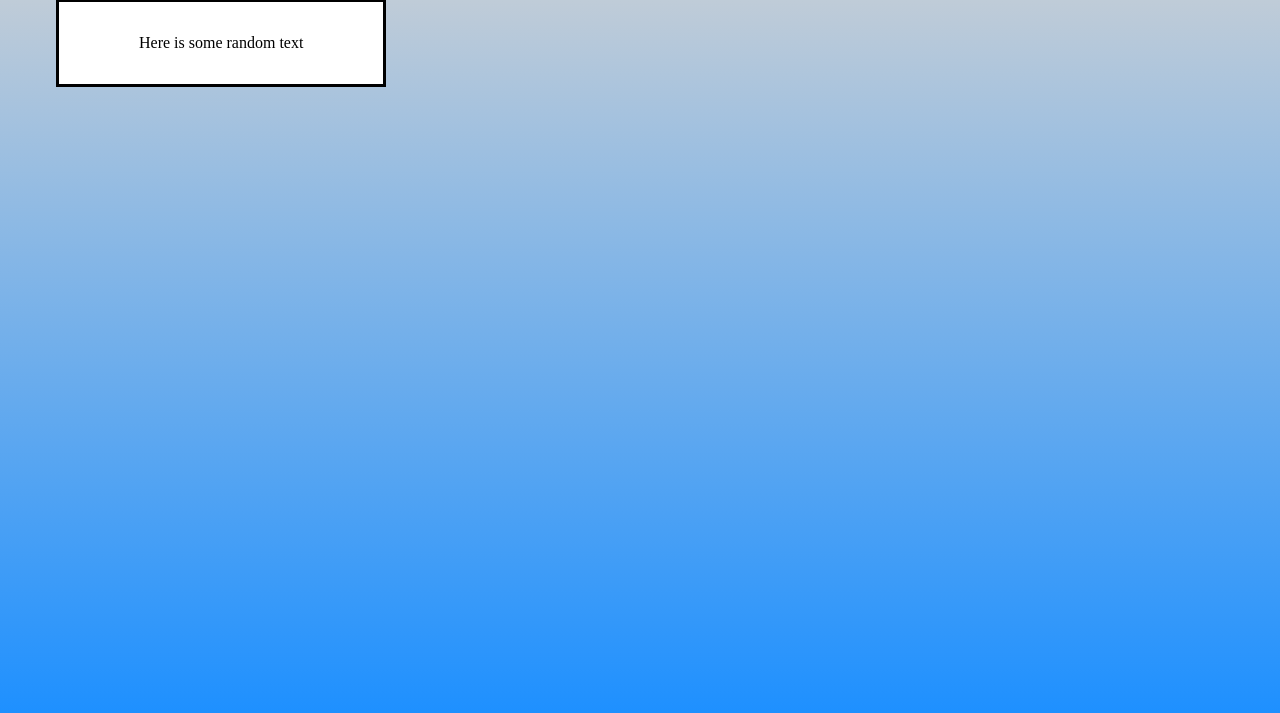
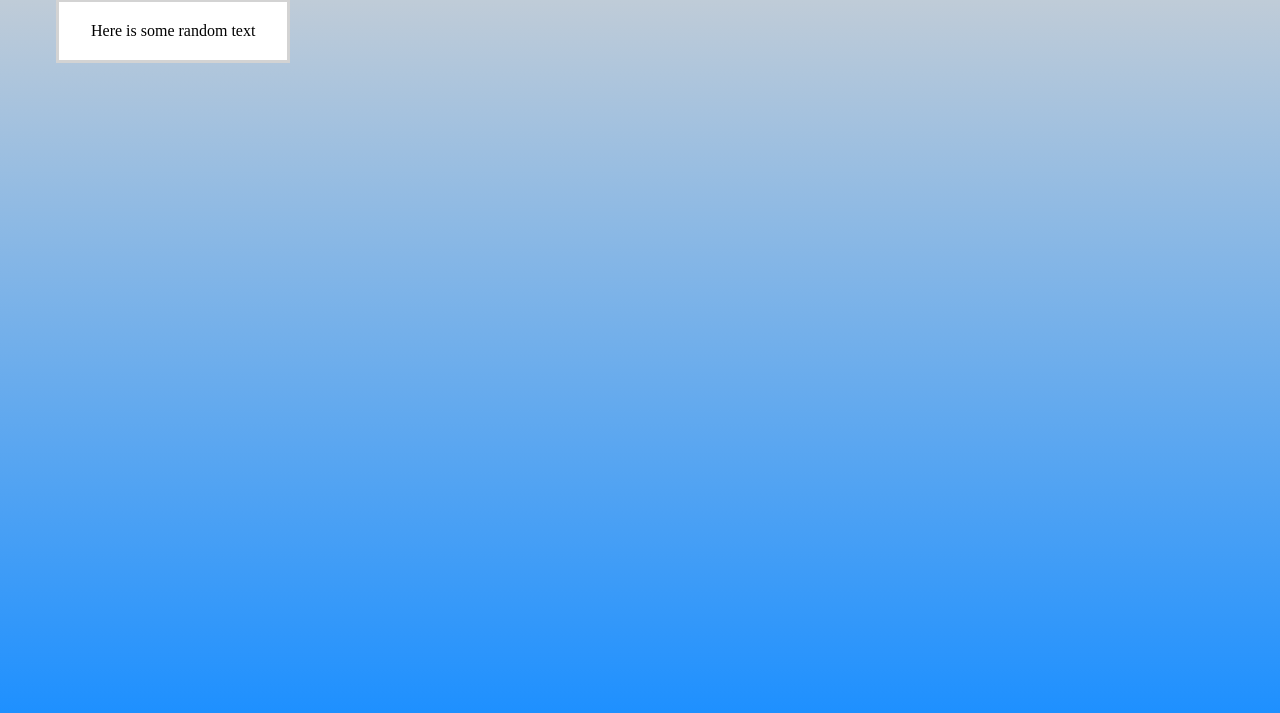
Before and after one commit to cmoskowitz84/new_project_1, a plain HTML site: page index.html in a window 1280 px wide. Shown: the part 87-800 px from the top of the page. Drawn offline with Linux system fonts and the light colour scheme.

Commit message:
changed border for text

```diff
--- a/css/stylesheet.css
+++ b/css/stylesheet.css
@@ -2,10 +2,11 @@
 
 /* Style for the body element */
 body {
+
 	background: -webkit-linear-gradient(LightGray, DodgerBlue);
     	background: -o-linear-gradient(LightGray, DodgerBlue);
     	background: -moz-linear-gradient(LightGray, DodgerBlue);
-    	background: linear-gradient(LightGray, DodgerBlue);
+	background: linear-gradient(LightGray, DodgerBlue);
 	background-attachment: fixed;
 }
 
@@ -34,12 +35,12 @@ body {
 	margin-left: 3em;
 	margin-right: 3em;
 	float: left;
-	padding-left: 5em;
-	padding-right: 5em;
-	padding-top: 1em;
-	padding-bottom: 1em;
+	padding-left: 2em;
+	padding-right: 2em;
+	padding-top: .25em;
+	padding-bottom: .25em;
 	border: solid;
-	border-color: black;
+	border-color: lightgray;
 }
 
 /* Style for the p element */
```
